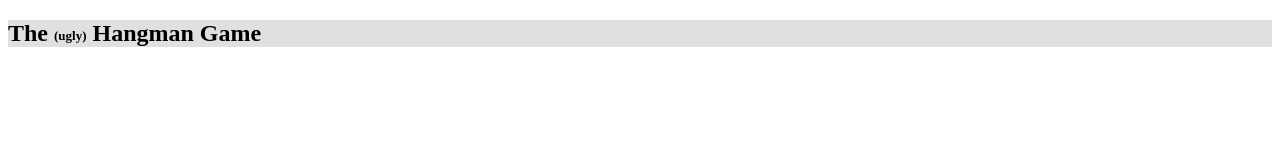
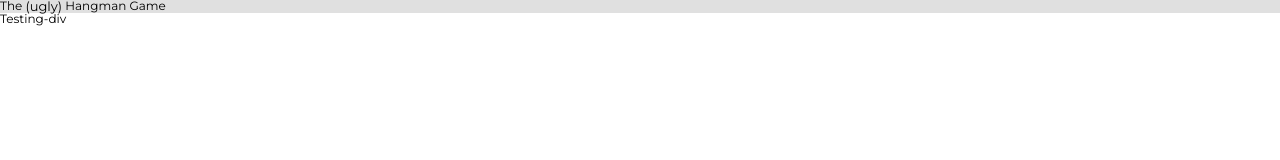
Before and after one commit to erikssonk/hangman, a React app: page / in a window 1280 px wide. Built offline with nearby package versions, Linux system fonts and the light colour scheme.

Commit message:
Added a GlobalStyle, Added css reset, added custom global style, Added font to index.html

```diff
--- a/public/index.html
+++ b/public/index.html
@@ -9,6 +9,7 @@
       manifest.json provides metadata used when your web app is installed on a
       user's mobile device or desktop. See https://developers.google.com/web/fundamentals/web-app-manifest/
     -->
+    <link href="https://fonts.googleapis.com/css?family=Montserrat&display=swap" rel="stylesheet">
     <link rel="manifest" href="%PUBLIC_URL%/manifest.json" />
     <!--
       Notice the use of %PUBLIC_URL% in the tags above.
--- /dev/null
+++ b/src/Global.js
@@ -0,0 +1,68 @@
+import React from 'react'
+import { Global, css } from "@emotion/core";
+
+const GlobalStyle = () => {
+	const currentStyle = css`
+		/*
+			http://meyerweb.com/eric/tools/css/reset/
+			v2.0 | 20110126
+			License: none (public domain)
+		*/
+
+		html, body, div, span, applet, object, iframe,
+		h1, h2, h3, h4, h5, h6, p, blockquote, pre,
+		a, abbr, acronym, address, big, cite, code,
+		del, dfn, em, img, ins, kbd, q, s, samp,
+		small, strike, strong, sub, sup, tt, var,
+		b, u, i, center,
+		dl, dt, dd, ol, ul, li,
+		fieldset, form, label, legend,
+		table, caption, tbody, tfoot, thead, tr, th, td,
+		article, aside, canvas, details, embed,
+		figure, figcaption, footer, header, hgroup,
+		menu, nav, output, ruby, section, summary,
+		time, mark, audio, video {
+			margin: 0;
+			padding: 0;
+			border: 0;
+			font-size: 100%;
+			font: inherit;
+			vertical-align: baseline;
+		}
+		/* HTML5 display-role reset for older browsers */
+		article, aside, details, figcaption, figure,
+		footer, header, hgroup, menu, nav, section {
+			display: block;
+		}
+		body {
+			line-height: 1;
+		}
+		ol, ul {
+			list-style: none;
+		}
+		blockquote, q {
+			quotes: none;
+		}
+		blockquote:before, blockquote:after,
+		q:before, q:after {
+			content: '';
+			content: none;
+		}
+		table {
+			border-collapse: collapse;
+			border-spacing: 0;
+		}
+		/* End of css reset */
+
+		body {
+			font-family: 'Montserrat', sans-serif;
+			font-size: 12px;
+		}
+
+	`
+	return (
+		<Global styles={currentStyle} />
+	)
+}
+
+export default GlobalStyle
--- a/src/Hangman.js
+++ b/src/Hangman.js
@@ -1,12 +1,14 @@
 import React from 'react'
 import Header from './ui/Header'
 import { Game } from './Game'
-
+import GlobalStyle from './Global'
 
 const Hangman = () => {
 	return (
 		<Game>
+			<GlobalStyle />
 			<Header />
+			<div>Testing-div</div>
 		</Game>
 	)
 }
```
